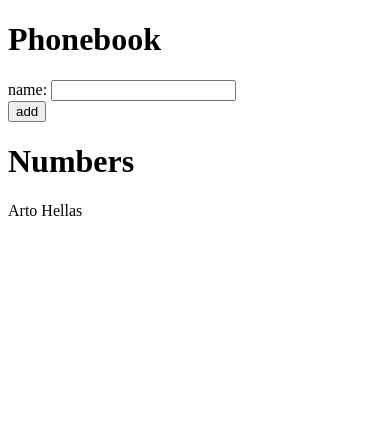
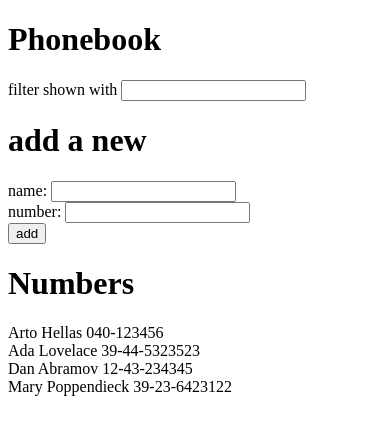
Before and after one commit to romeopopescu/FullStackCourse, a React (Vite) app in the folder part2/phonebook/: page / in a window 390 px wide. Shown: the top 434 px of the page. Built offline with nearby package versions, Linux system fonts and the light colour scheme.

Commit message:
Finished the phonebook exercises from part 2b

```diff
--- a/part2/phonebook/src/App.jsx
+++ b/part2/phonebook/src/App.jsx
@@ -1,48 +1,63 @@
 import { useState } from 'react'
-const Person = ({ person }) => {
-  return (
-    <div>
-      {person.name}
-    </div>
-  )
-}
+import PersonForm from './components/PersonForm'
+import Filter from './components/Filter'
+import Person from './components/Person'
+import Persons from './components/Persons'
+
 const App = () => {
   const [persons, setPersons] = useState([
-    { name: 'Arto Hellas' }
+    { name: 'Arto Hellas', number: '040-123456', id: 1 },
+    { name: 'Ada Lovelace', number: '39-44-5323523', id: 2 },
+    { name: 'Dan Abramov', number: '12-43-234345', id: 3 },
+    { name: 'Mary Poppendieck', number: '39-23-6423122', id: 4 }
   ])
   const [newName, setNewName] = useState('')
   const [showAll, setShowAll] = useState(true)
+  const [newNumber, setNewNumber] = useState('')
+  const [search, setNewSearch] = useState('')
 
-  const addName = (event) => {
+  //add name event
+  const addInfo = (event) => {
     event.preventDefault()
-    const nameObject = {
+    for (let i = 0; i < persons.length; i++) {
+      if (newName === persons[i].name ) {
+        return alert(`${newName} is already added to phonebook`)
+      }
+      if (newNumber === persons[i].number) {
+        return alert(`${newNumber} is already added to phonebook`)
+      }
+    }
+    const newObject = {
       name: newName,
+      number: newNumber,
     }
     setNewName(' ')
-    setPersons(persons.concat(nameObject))
-
+    setNewNumber(' ')
+    setPersons(persons.concat(newObject))
   }
+  //handle the name change in input (takes what you write)
   const handleNameChange = (event) => {
     setNewName(event.target.value)
   }
-  const namesToShow = showAll
-    ? persons
-    : persons.filter(person => person.name)
+  const handleNumberChange = (event) => {
+    setNewNumber(event.target.value)
+  }
+  const handleSearchChange = (event) => {
+    setNewSearch(event.target.value)
+  }
+  //function that shows the names
+  const namesToShow = persons.filter(person => person.name.toLowerCase().includes(search.toLowerCase()))
   return (
 
     <div>
       <h1>Phonebook</h1>
-      <form onSubmit={addName}>
-        <div>
-          name: <input value={newName} onChange={handleNameChange}/>
-        </div>
-        <div>
-          <button type="submit">add</button>
-        </div>
-      </form>
+        <Filter value={search} onChange={handleSearchChange}/>
+      <h1>add a new</h1>
+       <PersonForm addInfo={addInfo} newName={newName} newNumber={newNumber}
+          handleNameChange={handleNameChange} handleNumberChange={handleNumberChange}/>
       <h1>Numbers</h1>
       <div>
-        {namesToShow.map((person, index) => <Person key={index} person={person}/>)}
+        <Persons namesToShow={namesToShow} />
       </div>
     </div>
   )
--- /dev/null
+++ b/part2/phonebook/src/components/Filter.jsx
@@ -0,0 +1,8 @@
+const Filter = (props) => {
+    return (
+     <div>
+          filter shown with <input value={props.search} onChange={props.onChange}/>
+      </div>
+    )
+}
+export default Filter
--- /dev/null
+++ b/part2/phonebook/src/components/Person.jsx
@@ -0,0 +1,9 @@
+const Person = ({ person }) => {
+  return (
+    <div>
+      {person.name} {person.number}
+    </div>
+  )
+}
+
+export default Person
--- /dev/null
+++ b/part2/phonebook/src/components/PersonForm.jsx
@@ -0,0 +1,17 @@
+const PersonForm = (props) => {
+    return (
+      <form onSubmit={props.addInfo}>
+        <div>
+          name: <input value={props.newName} onChange={props.handleNameChange}/>
+        </div>
+        <div>
+          number: <input value={props.newNumber} onChange={props.handleNumberChange}/>
+        </div>
+        <div>
+          <button type="submit">add</button>
+        </div>
+      </form>
+
+    )
+}
+export default PersonForm
--- /dev/null
+++ b/part2/phonebook/src/components/Persons.jsx
@@ -0,0 +1,11 @@
+import Person from './Person'
+const Persons = ({ namesToShow }) => {
+
+    return (
+        <div>
+            {namesToShow.map(person  => <Person key={person.name} person={person}/>)}
+        </div>
+    )
+}
+
+export default Persons
```
